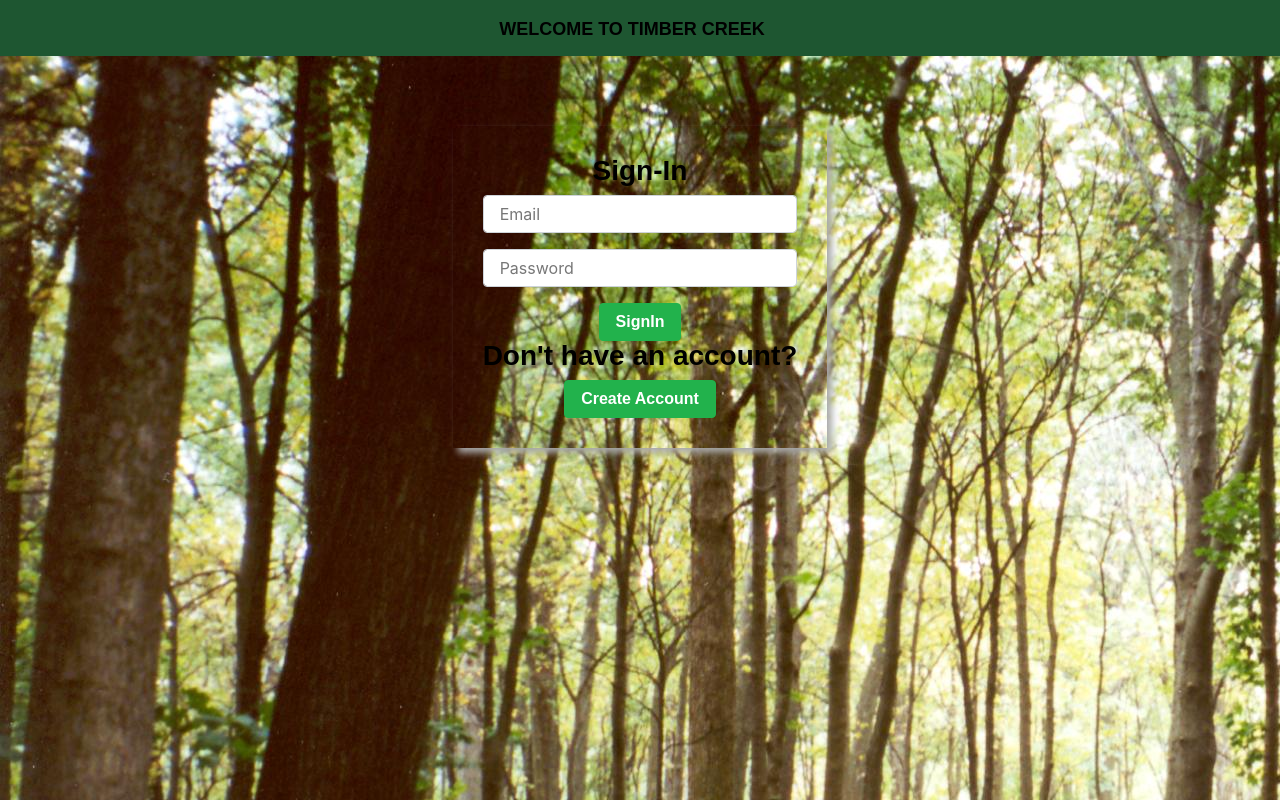
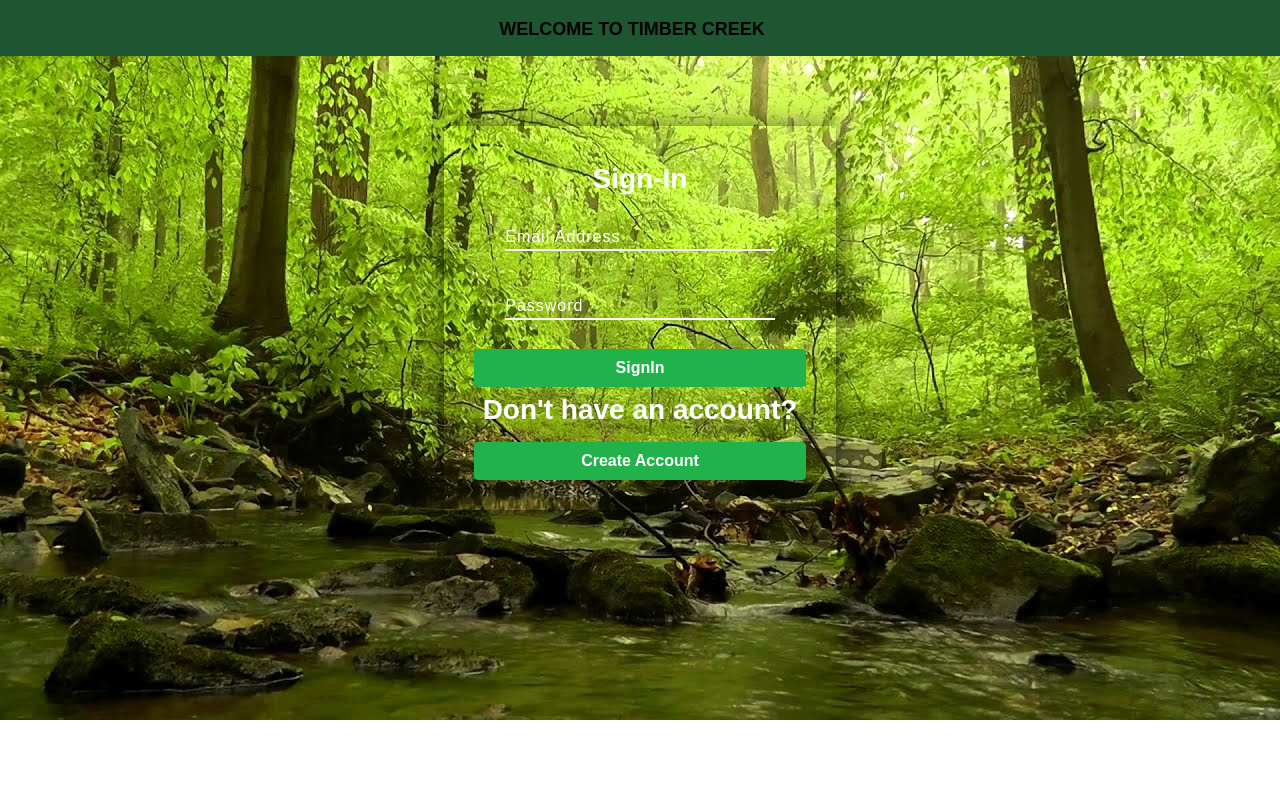
Before and after one commit to manhatten331/Apartment-Portal, a React (Create React App) app in the folder client/: page / in a window 1280 px wide. Built offline with nearby package versions, Linux system fonts and the light colour scheme; a web font is replaced by a local one.

Commit message:
Added some more to the front-end portion of the login hopefully I can make it look better

```diff
--- a/client/src/assets/css/index.css
+++ b/client/src/assets/css/index.css
@@ -1,16 +1,58 @@
 body {
     text-align: center;
-    color: black;
-    background-image: url(../foliage.jpg);
-    background-attachment: fixed;
-    background-repeat: repeat-x;
+    background-image: url(../timbercreek.jpg);
+    background-size: 100%;
+    background-repeat: no-repeat;
     animation: 20000s infinite linear;
 }
 
 form {
     display: inline-block;
-    box-shadow: 5px 5px 7px darkgray;
+    box-shadow: -1px 4px 28px 0 rgba(0, 0, 0, 0.75);
     padding: 30px;
-    background-color: white .9;
     margin: 70px;
 }
+
+#loginForm h3 {
+    color: white;
+    padding: .3em;
+}
+
+.btn {
+    width: 100%;
+}
+
+
+.Input {
+    border: none;
+    padding: 0px;
+    margin: 0px;
+    width: 90%;
+    display: inline-block;
+    background: transparent;
+    border-bottom: 2px solid white;
+    letter-spacing: 1px;
+    font-family: Arial, Helvetica, sans-serif;
+    text-decoration: none;
+}
+
+input[type=email]::placeholder {
+    color: white;
+    size: 10px;
+}
+
+input[type=password]::placeholder {
+    color:white;
+    size: 10px;
+}
+
+.fa {
+    display: inline-block;
+
+}
+
+.loginDiv {
+    margin: 0 0 1em;
+    padding: .8em 1em;
+    /* background: rgba(255, 255, 255, 0.2): */
+}
--- a/client/src/pages/Login.js
+++ b/client/src/pages/Login.js
@@ -108,20 +108,21 @@ class Login extends Component {
                 <IntroNav />
                 <form id="loginForm">
                     <h3>Sign-In</h3>
-                    <div className="form-group">
+                    <div className="loginDiv">
+                        <i className="fas fa-envelope-square"></i>
                         <input
+                            className="Input"
                             type="email"
-                            className="form-control"
-                            placeholder="Email"
+                            placeholder="Email Address"
                             name="email"
                             value={this.state.email}
                             onChange={this.handleInputChange}
                         />
                     </div>
-                    <div className="form-group">
+                    <div className="loginDiv">
                         <input
+                            className="Input"
                             type="password"
-                            className="form-control"
                             placeholder="Password"
                             name="password"
                             value={this.state.password}
@@ -206,7 +207,7 @@ class Login extends Component {
         )
 
         return (
-            <div>
+            <div className="test">
                 {!this.state.isLogged ? (SignIn) : (Register)}
             </div>
         )
```
Also changed, not shown: client/src/assets/timbercreek.jpg (added), client/src/assets/woodedentrance.jpg (added).
